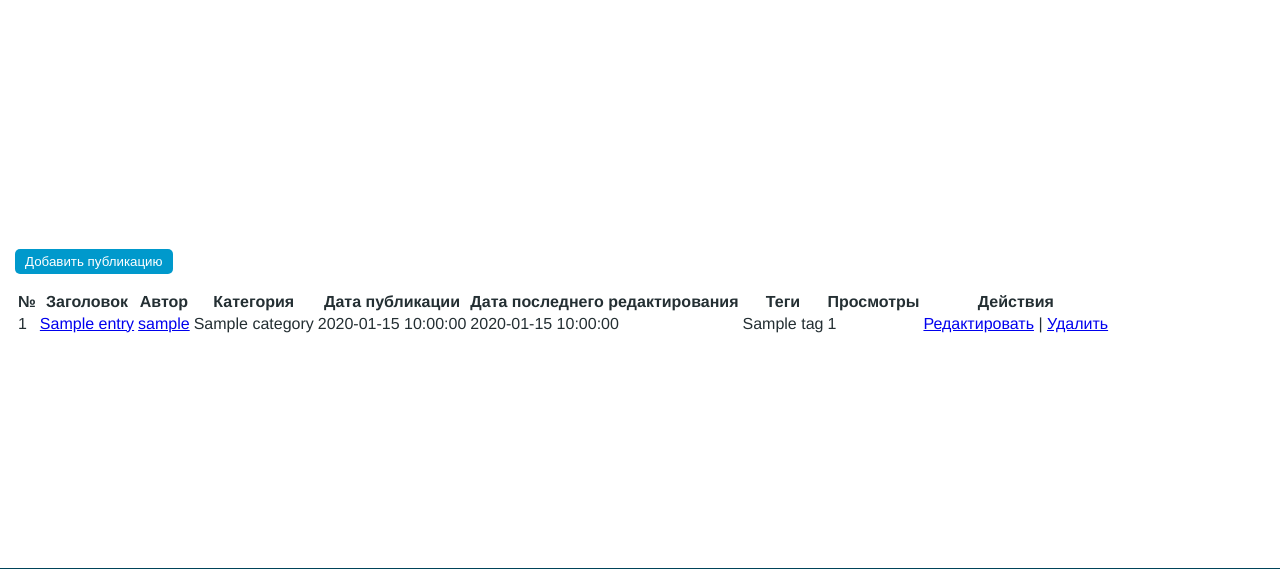
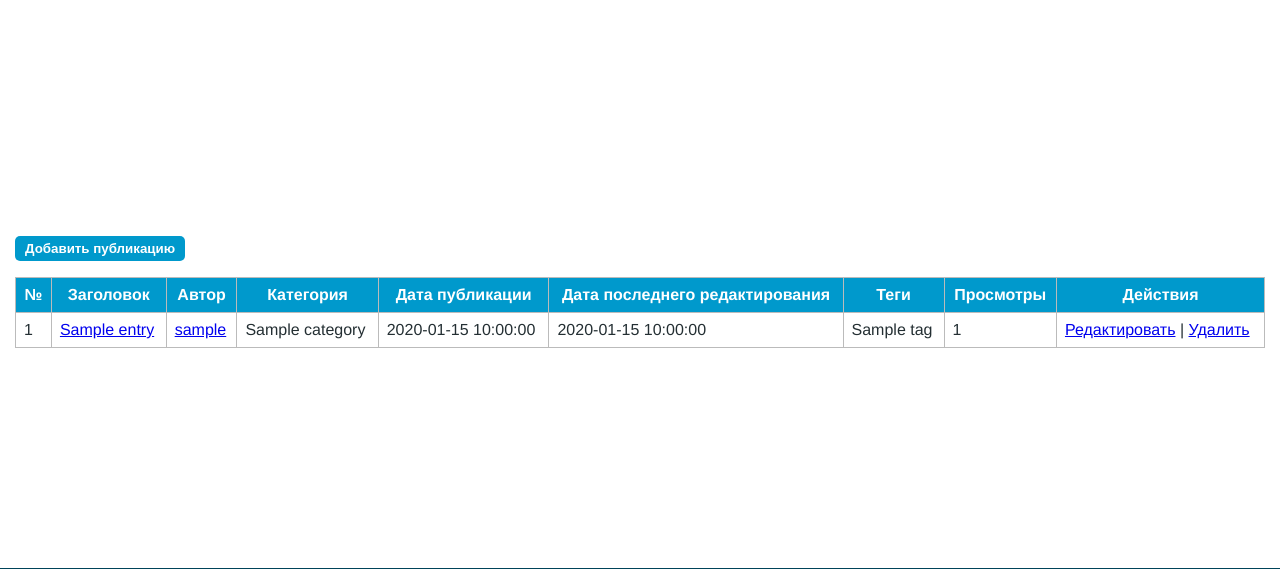
Before and after one commit to eivankin/php-lj, a PHP site: page /entries/ in a window 1280 px wide. Shown: the part 86-655 px from the top of the page. Run offline with PHP 8.4, Linux system fonts and the light colour scheme; the visitor is signed in with stand-in values (Sample User, id 1); tables that the repository leaves empty hold one stand-in row (values such as "Sample post").

Commit message:
table design

```diff
--- a/assets/style.css
+++ b/assets/style.css
@@ -55,12 +55,16 @@ a.white:hover {
     color: #829399;
 }
 
-button {
+button, th {
     background-color: rgb(0, 153, 204);
     color: white;
+    padding: 5px 10px;
+    font-weight: bold;
+}
+
+button {
     border: none;
     border-radius: 5px;
-    padding: 5px 10px;
 }
 
 form > div {
@@ -103,3 +107,21 @@ form {
     width: 250px;
     margin: 0 auto;
 }
+
+table {
+    border-collapse: collapse;
+    width: 100%;
+}
+
+td, th {
+    padding: 8px;
+    border: 1px solid #bbb;
+}
+
+tr:hover {
+    background-color: #ddd;
+}
+
+tr:nth-child(even) {
+    background-color: #f2f2f2;
+}
```
